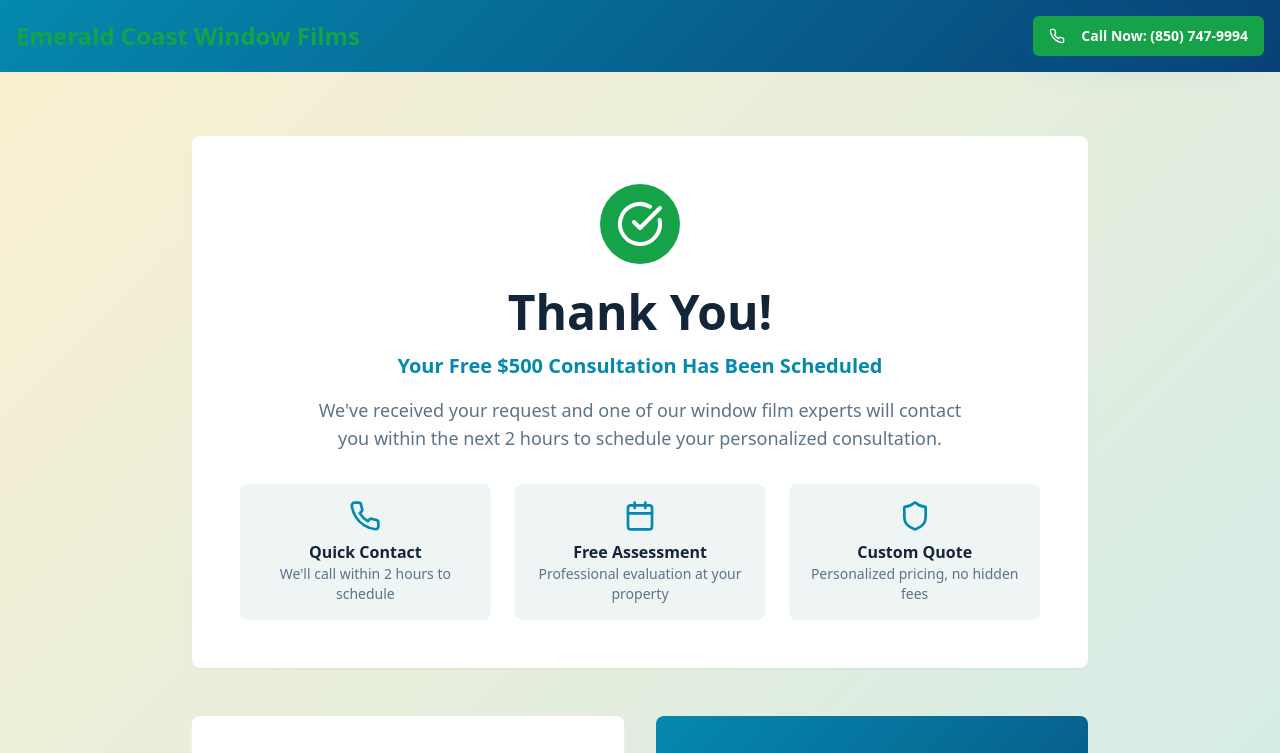
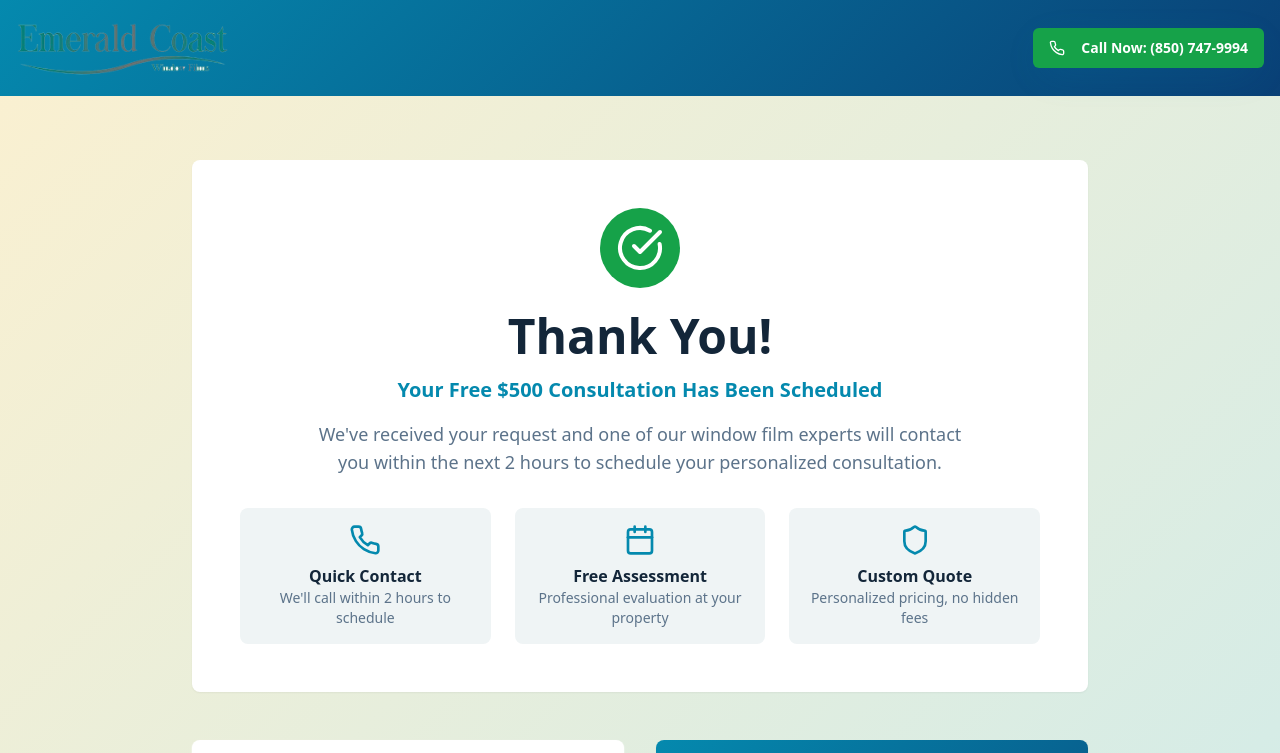
Before and after one commit to leadgenqueen/windowfilm, a React (Vite) app: page /thank-you in a window 1280 px wide. Shown: the top 753 px of the page. Built offline with nearby package versions, Linux system fonts and the light colour scheme.

Commit message:
Add logo to header
Add the company logo to the header area of the thank you page.

```diff
--- a/src/pages/ThankYou.tsx
+++ b/src/pages/ThankYou.tsx
@@ -3,6 +3,7 @@ import { Card, CardContent } from "@/components/ui/card";
 import { Button } from "@/components/ui/button";
 import { PhoneButton } from "@/components/PhoneButton";
 import { Footer } from "@/components/Footer";
+import logoImage from "@/assets/emerald-coast-logo.png";
 
 export const ThankYouPage = () => {
   return (
@@ -11,7 +12,7 @@ export const ThankYouPage = () => {
       <div className="bg-gradient-coastal text-white py-4">
         <div className="container mx-auto px-4">
           <div className="flex items-center justify-between">
-            <h1 className="text-2xl font-bold text-accent">Emerald Coast Window Films</h1>
+            <img src={logoImage} alt="Emerald Coast Window Films" className="h-12 md:h-16" />
             <PhoneButton variant="inline" className="bg-accent hover:bg-accent/90 text-accent-foreground" />
           </div>
         </div>
```
Also changed, not shown: src/assets/emerald-coast-logo.png (added).
